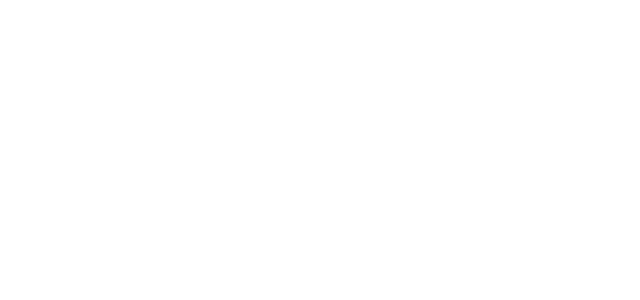
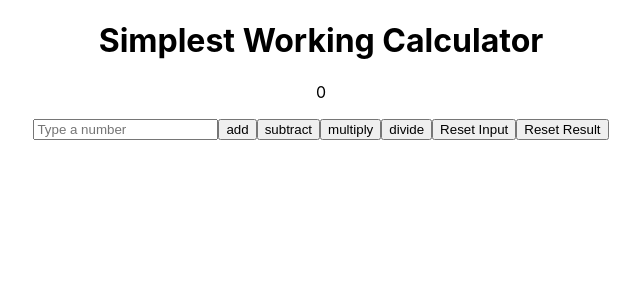
Before and after one commit to keenanbernard/ReactLabs, a React (Create React App) app: page / in a window 1280 px wide. Shown: the top 300 px of the page, without its empty margins (319-959 px from the left). Built offline with nearby package versions, Linux system fonts and the light colour scheme.

Commit message:
Completed calculator app

```diff
--- a/src/App.js
+++ b/src/App.js
@@ -4,17 +4,12 @@
 import Heading2 from "./Week1/Lab2/Heading2";
 import Card from "./Week1/Lab3/Card";
 import MyVideo from "./Week3/Lab4/MediaPackages";
+import Calculator from "./CalculatorApp/Calculator";
 
 function App() {
   return (
     <div className="App">
-{/*        <Heading />
-        <Heading2 firstName="Bob"/>
-        <Heading2 firstName="Sandra"/>*/}
-{/*        <Card h2="First card's H2" h3="First card's H3"/>
-        <Card h2="Second card's H2" h3="Second card's H3"/>
-        <Card h2="Third card's H2" h3="Third card's H3"/>*/}
-      <MyVideo />
+      <Calculator />
     </div>
   );
 }
--- /dev/null
+++ b/src/CalculatorApp/Calculator.js
@@ -0,0 +1,68 @@
+import {
+    useState,
+    useRef
+} from "react";
+import "../App.css";
+
+function App() {
+    const inputRef = useRef(null);
+    const resultRef = useRef(null);
+    const [result, setResult] = useState(0);
+
+    function plus(e) {
+        e.preventDefault();
+        setResult((result) => result + Number(inputRef.current.value));
+    };
+
+    function minus(e) {
+        e.preventDefault();
+        setResult((result) => result - Number(inputRef.current.value));
+    };
+
+    function times(e) {
+        e.preventDefault();
+        setResult((result) => result * Number(inputRef.current.value));
+    };
+
+    function divide(e) {
+        e.preventDefault();
+        setResult((result) => result / Number(inputRef.current.value));
+    };
+
+    function resetInput(e) {
+        e.preventDefault();
+        inputRef.current.value = 0;
+    };
+
+    function resetResult(e) {
+        e.preventDefault();
+        setResult(resultRef.current.value = 0);
+    };
+
+    return (
+        <div className="App">
+            <div>
+                <h1>Simplest Working Calculator</h1>
+            </div>
+            <form>
+                <p ref={resultRef}>
+                    {result}
+                </p>
+                <input
+                    pattern="[0-9]"
+                    ref={inputRef}
+                    type="number"
+                    placeholder="Type a number"
+                />
+                <button onClick={plus}>add</button>
+                <button onClick={minus}>subtract</button>
+                <button onClick={times}>multiply</button>
+                <button onClick={divide}>divide</button>
+                <button onClick={resetInput}>Reset Input</button>
+                <button onClick={resetResult}>Reset Result</button>
+            </form>
+        </div>
+    );
+}
+
+export default App;
```
